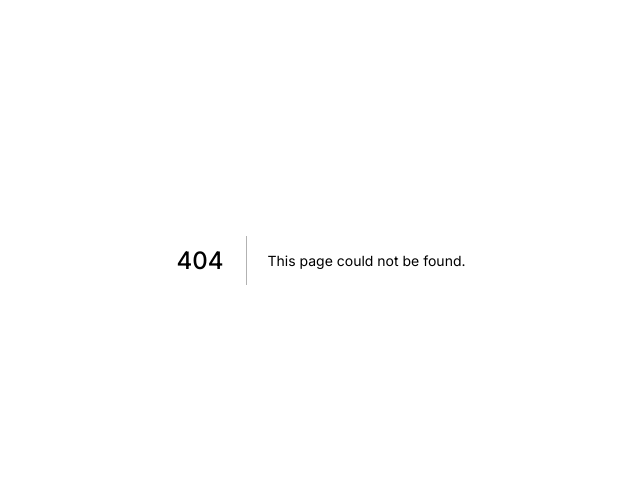
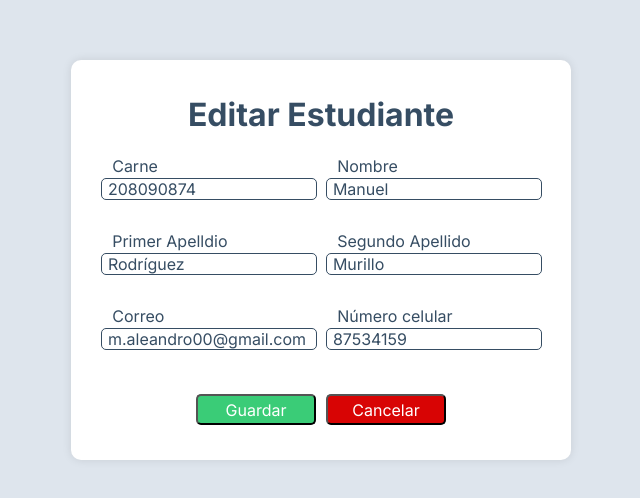
Before and after one commit to VonNeumannn/TeamTEC, a Next.js app: page /edit_student in a window 1280 px wide. Before the commit this address had no page. Shown: the part 140-638 px from the top of the page, without its empty margins (319-959 px from the left). Built offline with nearby package versions, Linux system fonts and the light colour scheme.

Commit message:
feat: edit student

```diff
--- /dev/null
+++ b/src/app/edit_student/page.tsx
@@ -0,0 +1,69 @@
+'use client';
+import styles from '../page.module.css';
+import React, { useState } from 'react';
+import Link from 'next/link';
+
+export default function StudentEdit() {
+    const [data, setData] = useState({
+        carne: '208090874',
+        nombre: 'Manuel',
+        primerApellido: 'Rodríguez',
+        segundoApellido: 'Murillo',
+        correo: 'm.aleandro00@gmail.com',
+        celular: '87534159'
+    });
+
+    const handleChange = (e: React.ChangeEvent<HTMLInputElement>) => {
+        setData({
+            ...data,
+            [e.target.id]: e.target.value
+        });
+    };
+
+    function handleEdit() {
+        console.log(`Editing item: ${data.carne} ${data.nombre} ${data.primerApellido} ${data.segundoApellido} ${data.correo} ${data.celular}`);
+        // Aquí puedes agregar el código para editar el item
+    }
+  return (
+    <main className={styles.main} id="main">
+        <div className={styles.studentEditContainer}>
+            <h1>Editar Estudiante</h1>
+                <div className={styles.formstudentEdit}>
+                    <form className={styles.formContainerstudentEdit}>
+
+                        <div className={styles.formGroupStudentEdit}>
+                            <label htmlFor="carne">Carne</label>
+                            <input type="text" id="carne" name="carne" required placeholder="..." value={data.carne} onChange={handleChange}/>
+                        </div>
+
+                        <div className={styles.formGroupStudentEdit}>
+                            <label htmlFor="name">Nombre</label>
+                            <input type="text" id="nombre" name="name" placeholder="..." value={data.nombre} onChange={handleChange}/>
+                        </div>
+                        <div className={styles.formGroupStudentEdit}>
+                            <label htmlFor="lastName1">Primer Apelldio</label>
+                            <input type="text" id="primerApellido" name="lastName1" required placeholder="..." value={data.primerApellido} onChange={handleChange}/>
+                        </div>
+                        <div className={styles.formGroupStudentEdit}>
+                            <label htmlFor="lastName2">Segundo Apellido</label>
+                            <input type="text" id="segundoApellido" name="lastName2" required placeholder="..." value={data.segundoApellido} onChange={handleChange}/>
+                        </div>
+                        <div className={styles.formGroupStudentEdit}>
+                            <label htmlFor="email">Correo</label>
+                            <input type="text" id="correo" name="email" placeholder="..." value={data.correo} onChange={handleChange}/>
+                        </div>
+                        <div className={styles.formGroupStudentEdit}>
+                            <label htmlFor="cellphone">Número celular</label>
+                            <input type="tel" id="celular" name="cellphone" required placeholder="..." value={data.celular} onChange={handleChange}/>
+                        </div>
+                    </form>
+                </div>
+
+            <div style={{ display: 'flex', gap: '10px' }}> {/* Contenedor de botones */}
+                <button className={styles.greenButton} onClick={() =>  handleEdit()} style={{ width: '120px' }} >Guardar</button>
+                <button className={styles.deleteButton} onClick={() => {}} style={{ width: '120px' }} >Cancelar</button>
+            </div>
+        </div>
+    </main>
+  );
+}
--- a/src/app/page.module.css
+++ b/src/app/page.module.css
@@ -186,7 +186,113 @@
 
 
 
+/*Edit student screen*/
 
+.studentEditContainer{
+  display: flex;
+  flex-direction: column;
+  position: relative;
+  align-items: center;
+  justify-content: center;
+  background-color: #ffffff;
+  width: clamp(300px, 80vw, 500px);
+  height: clamp(400px, 85vh, 100px);
+  color: #364D63;
+  border-radius: 10px;
+  box-shadow: 0 0 10px 0 rgba(0, 0, 0, 0.1);;
+}
+
+.studentEditContainer button{
+  width: 25%;
+  font-size: 1rem;
+  margin-top: 5%;
+  padding: 1.5%;
+  margin-top: 0;
+}
+
+.formstudentEdit{
+  display: flex;
+  flex-wrap: wrap;
+  flex-direction: row;
+  align-items: center;
+  justify-content: center;
+  flex-basis: 65%;
+  height: 100%;
+
+}
+
+
+.formContainerstudentEdit{
+  width: 90%;
+  display: flex;
+  justify-content: center;
+  align-items: center;
+  height: 85%;
+  flex-wrap: wrap;
+  gap: 2%;
+
+}
+
+.formContainerstudentEdit span{
+  font-size: 1rem;
+  width: 95%;
+  text-align: left;
+
+}
+
+.formGroupStudentEdit{
+  position: relative;
+  flex-basis: 48%;
+  height: 10%;
+  border : 1px solid #364D63;
+  background-color: #ffffff;
+  border-radius: 5px;
+
+}
+
+.formGroupStudentEdit input{
+  width: 100%;
+  height: 100%;
+  font-size: 1rem;
+  padding: 3%;
+  background:transparent;
+  color: #364D63;
+  border: none;
+}
+
+.formGroupStudentEdit label {
+  position: absolute;
+  left: 5%;
+  top: 110%;
+  transform: translate(0, -110%);
+  transition: 250ms;
+  pointer-events: none; /* Para que el label no sea clickeable */
+}
+
+.formGroupStudentEdit:focus-within label,
+.formGroupStudentEdit:not(:has(:placeholder-shown)) label {
+  top: -5%;
+  background-color: #fff;
+}
+
+.formGroupStudentEdit input::placeholder{
+  color: transparent;
+}
+
+.formGroupStudentEdit select {
+  width: 100%;
+  height: 100%;
+  font-size: 1rem;
+  padding: 3%;
+  background: transparent;
+  color: #364D63;
+  border: none;
+}
+
+/* Personaliza el color de fondo cuando el menú desplegable está abierto */
+.formGroupProfessorRegister select:focus {
+  background-color: #fff;
+}
 
 
 /* Professors register screen */
```
